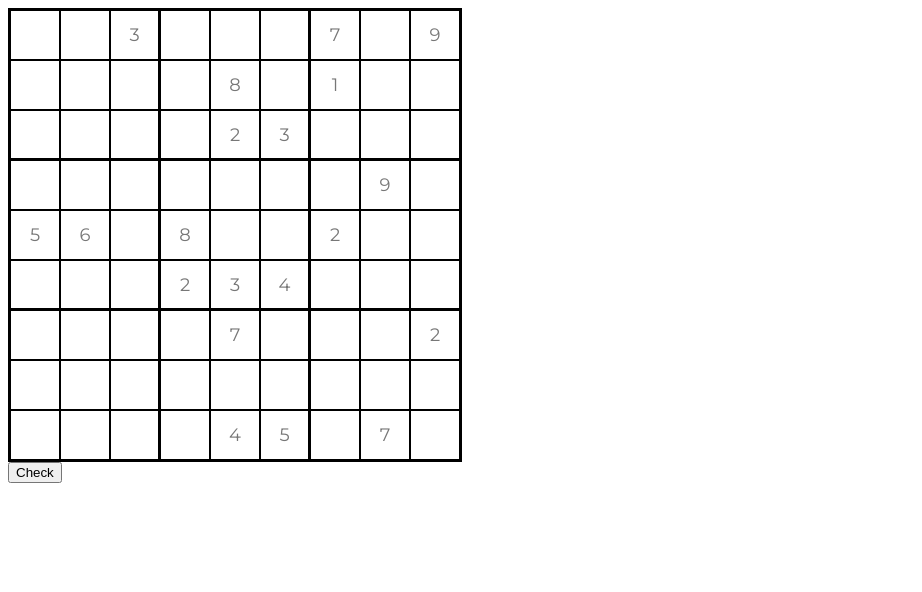
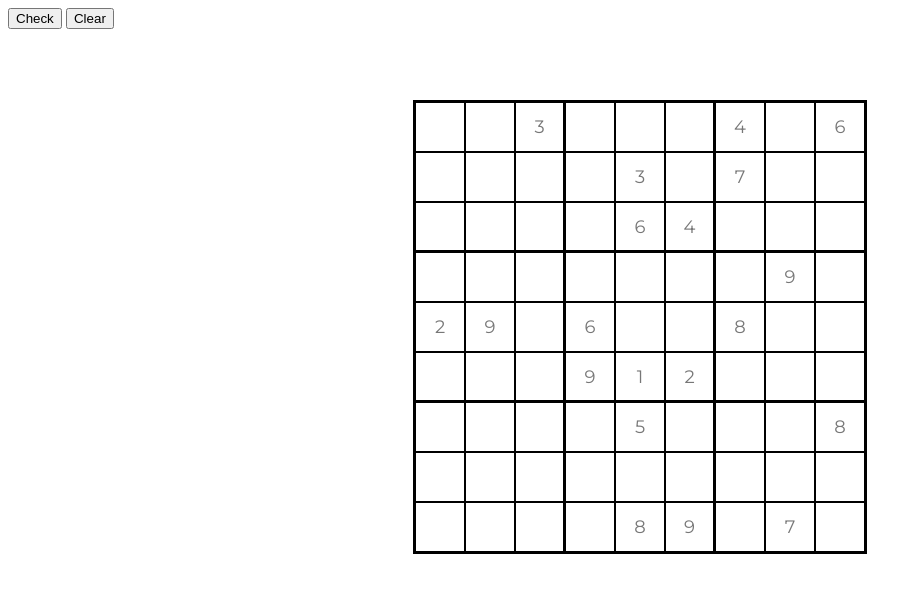
Before and after one commit to hannahwang12/MultiplayerSudoku, a plain HTML site: page index.html in a window 1280 px wide. Shown: the whole page, without its empty margins (0-922 px from the left). Drawn offline with Linux system fonts and the light colour scheme.

Commit message:
Add solution shuffle

```diff
--- a/index.html
+++ b/index.html
@@ -9,6 +9,7 @@
 <body>
 	<div id="grid"></div>
 	<button onclick="check()">Check</button>
+	<button onclick="clearGuesses()">Clear</button>
 	<script type="text/javascript" src="script.js"></script>
 </body>
 </html>
--- a/script.js
+++ b/script.js
@@ -4,7 +4,6 @@ for (var i = 0; i < 9; i++) {
 	for (var j = 0; j < 9; j++) {
 		var currentGrid	= "grid" + i + j;
 		grid.innerHTML += '<div id="' + currentGrid + '" class="grid-item"></div>';
-
 		if ((i == 2 || i == 5) && (j == 2 || j == 5)) {
 			document.getElementById(currentGrid).style = "border-bottom-width: 2px; border-right-width: 2px;";
 		} else if (i == 2 || i == 5) {
@@ -12,10 +11,8 @@ for (var i = 0; i < 9; i++) {
 		} else if (j == 2 || j == 5) {
 			document.getElementById(currentGrid).style = "border-right-width: 2px;";
 		}
-
 	}
 }
-
 
 // generate solution
 var solution = [[],[],[],[],[],[],[],[],[]];
@@ -40,11 +37,100 @@ for (var i = 0; i < 9; i++) {
 	}
 }
 
+// shuffle solution
+function switchRows(a, b) {
+	if (a != b) {
+		for (var j = 0; j < 9; j++) {
+			var temp = solution[a][j]
+			solution[a][j] = solution[b][j];
+			solution[b][j] = temp;
+		}
+	}
+}
 
-// shuffle solution
-function shuffleRow() {
+function switchCols(a, b) {
+	if (a != b) {
+		for (var i = 0; i < 9; i++) {
+			var temp = solution[i][a];
+			solution[i][a] = solution[i][b];
+			solution[i][b] = temp;
+		}
+	}
+}
 
+function switchRowBlocks(a, b) {
+	if (a != b) {
+		for (var i = 0; i < 3; i++) {
+			for (var j = 0; j < 9; j++) {
+				var temp = solution[3*a+i][j]
+				solution[3*a+i][j] = solution[3*b+i][j];
+				solution[3*b+i][j] = temp;
+			}
+		}
+	}
 }
+
+function switchColBlocks(a, b) {
+	if (a != b ) {
+		for (var i = 0; i < 9; i++) {
+			for (var j = 0; j < 3; j++) {
+				var temp = solution[i][3*a+j];
+				solution[i][3*a+j] = solution[i][3*b+j];
+				solution[i][3*b+j] = temp;
+			}
+		}
+	}
+}
+
+function switchNumbers(x, y) {
+	if (x != y) {
+		for (var i = 0; i < 9; i++) {
+			for (var j = 0; j < 9; j++) {
+				if (solution[i][j] == x) {
+					solution[i][j] = y;
+				} else if (solution[i][j] == y) {
+					solution[i][j] = x;
+				}
+			}
+		}
+	}
+}
+
+
+function shuffleSolution() {
+	// for (var i = 0; i < 3; i++) {
+	// 	switchRows(Math.floor(Math.random() * 3), Math.floor(Math.random() * 3));
+	// 	switchCols(Math.floor(Math.random() * 3), Math.floor(Math.random() * 3));
+	// }
+	// switchRowBlocks(Math.floor(Math.random() * 3), Math.floor(Math.random() * 3));
+	// switchColBlocks(Math.floor(Math.random() * 3), Math.floor(Math.random() * 3));
+	// switchNumbers(Math.ceil(Math.random() * 9), Math.ceil(Math.random() * 9));
+	// switchNumbers(Math.ceil(Math.random() * 9), Math.ceil(Math.random() * 9));
+
+	do {
+		switchRows(Math.floor(Math.random() * 3), Math.floor(Math.random() * 3));
+		console.log("r");
+	} while (Math.floor(Math.random() * 3) != 0);
+	do {
+		switchCols(Math.floor(Math.random() * 3), Math.floor(Math.random() * 3));
+		console.log("c");
+	} while (Math.floor(Math.random() * 3) != 0);
+	do {
+		switchRowBlocks(Math.floor(Math.random() * 3), Math.floor(Math.random() * 3));
+		console.log("rb");
+	} while (Math.floor(Math.random() * 3) != 0);
+	do {
+		switchColBlocks(Math.floor(Math.random() * 3), Math.floor(Math.random() * 3));
+		console.log("cb");
+	} while (Math.floor(Math.random() * 3) != 0);
+	do {
+		switchNumbers(Math.ceil(Math.random() * 9), Math.ceil(Math.random() * 9));
+		console.log("sn");
+	} while (Math.floor(Math.random() * 4) != 0);
+}
+
+shuffleSolution();
+
 
 
 // add numbers
@@ -64,15 +150,15 @@ for (var i = 0; i < 9; i++) {
 			guess.setAttribute("id", "guess" + i + j);
 		//	guess.setAttribute("type", "number");
 			guess.setAttribute("maxlength", "1");
+			guess.setAttribute("onfocus", "this.value=''");
 			document.getElementById(currentGrid).appendChild(guess);
 		//	guesses[i][j] = parseInt(guess, 10);
 			console.log(guesses[i][j]);
 		}
 	}
 }
-console.log(solution[2][1]);
 
-// check answer
+// functions for buttons
 function check() {
 	for (var i = 0; i < 9; i++) {
 		for (var j = 0; j < 9; j++) {
@@ -96,3 +182,16 @@ function check() {
 		}
 	}
 }
+
+function clearGuesses() {
+	console.log("clear");
+	for (var i = 0; i < 9; i++) {
+		for (var j = 0; j < 9; j++) {
+			console.log("asdf");
+			var currentGuess = "guess" + i + j;
+			if (puzzle[i][j] == 0) {
+				document.getElementById(currentGuess).value = "";
+			}
+		}
+	}
+}
--- a/style.css
+++ b/style.css
@@ -1,5 +1,6 @@
 body {
 	font-family: Montserrat;
+
 }
 
 #grid {
@@ -8,6 +9,10 @@ body {
 	grid-template-rows: 50px 50px 50px 50px 50px 50px 50px 50px 50px;
 	border: 2px solid black;
 	width: max-content;
+	position: absolute;
+	left: 50%;
+	top: 100px;
+	transform: translate(-50%, 0);
 }
 
 .grid-item {
```
